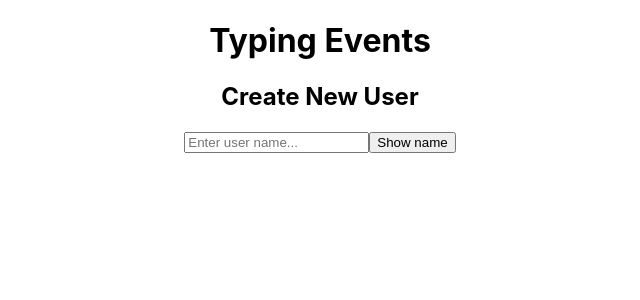
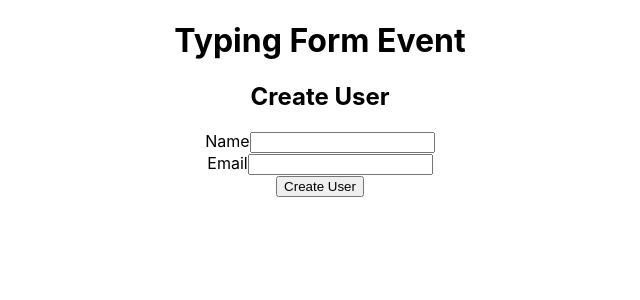
Before and after one commit to KaziReazulislam1999/react-typescript, a React (Create React App) app: page / in a window 1280 px wide. Shown: the top 300 px of the page, without its empty margins (320-960 px from the left). Built offline with nearby package versions, Linux system fonts and the light colour scheme.

Commit message:
typing form event

```diff
--- a/src/App.tsx
+++ b/src/App.tsx
@@ -1,12 +1,12 @@
 import React from "react";
 import "./App.css";
-import NewUser from "./components/NewUser";
+import NewUserFormEvents from "./components/NewUserFormEvents";
 
 function App() {
   return (
     <div className="App">
-      <h1>Typing Events</h1>
-      <NewUser />
+      <h1>Typing Form Event</h1>
+      <NewUserFormEvents />
     </div>
   );
 }
--- /dev/null
+++ b/src/components/NewUserFormEvents.tsx
@@ -0,0 +1,55 @@
+import React, { useState } from "react";
+
+const NewUserFormEvents = () => {
+  const [name, setName] = useState("");
+  const [email, setEmail] = useState("");
+
+  const handleNameChange = (event: React.ChangeEvent<HTMLInputElement>) => {
+    setName(event.target.value);
+  };
+
+  const handleEmailChange = (event: React.ChangeEvent<HTMLInputElement>) => {
+    setEmail(event.target.value);
+  };
+
+  const handleFormSubmit = (event: React.FormEvent<HTMLFormElement>) => {
+    event.preventDefault();
+    const newUser = { name, email };
+    console.log(newUser);
+  };
+
+  return (
+    <div>
+      <h2>Create User</h2>
+      <form onSubmit={handleFormSubmit}>
+        <div>
+          <label htmlFor="name">
+            Name
+            <input
+              type="text"
+              id="name"
+              value={name}
+              required
+              onChange={handleNameChange}
+            />
+          </label>
+          <br />
+          <label htmlFor="email">
+            Email
+            <input
+              type="email"
+              id="email"
+              value={email}
+              required
+              onChange={handleEmailChange}
+            />
+          </label>
+        </div>
+
+        <button type="submit">Create User</button>
+      </form>
+    </div>
+  );
+};
+
+export default NewUserFormEvents;
```
